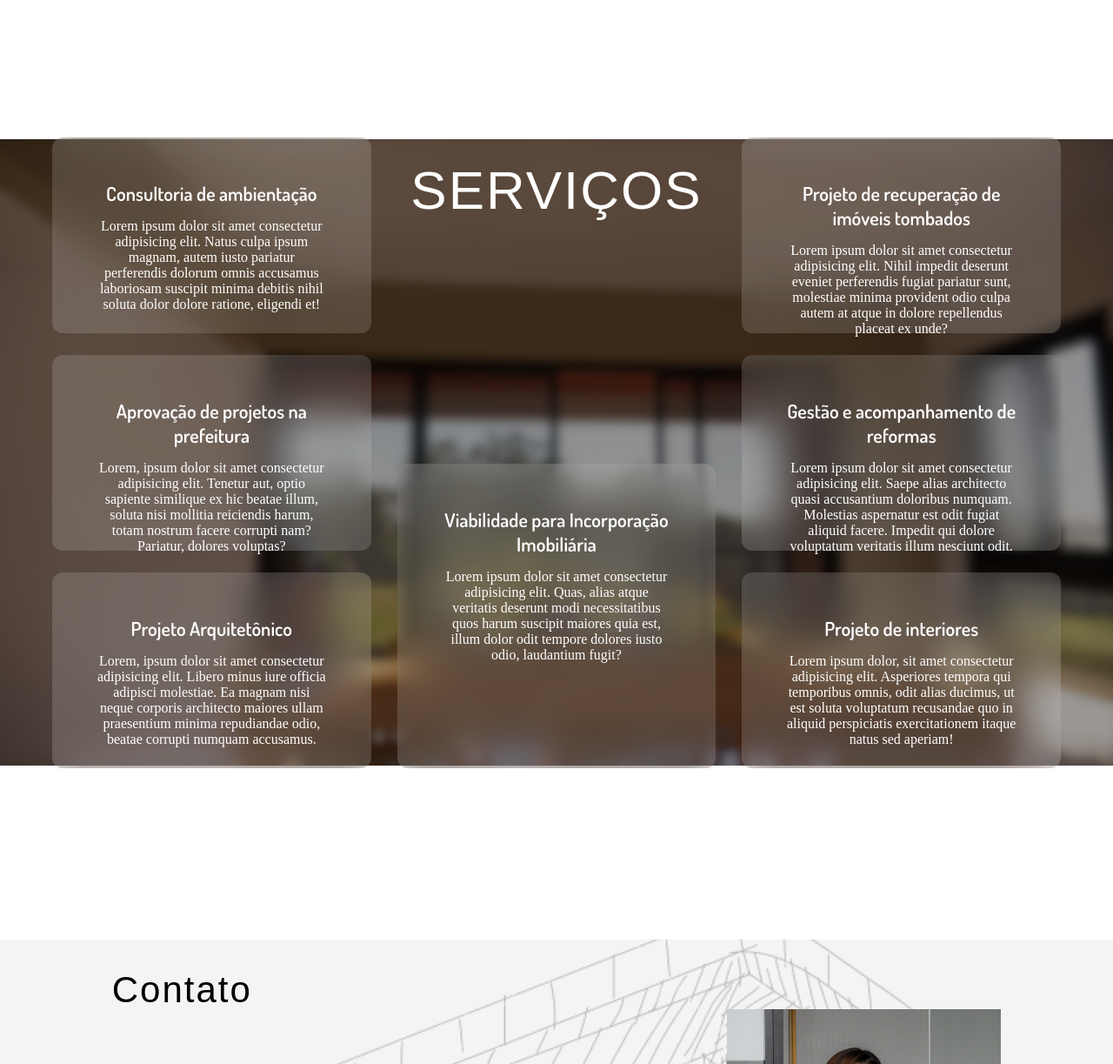
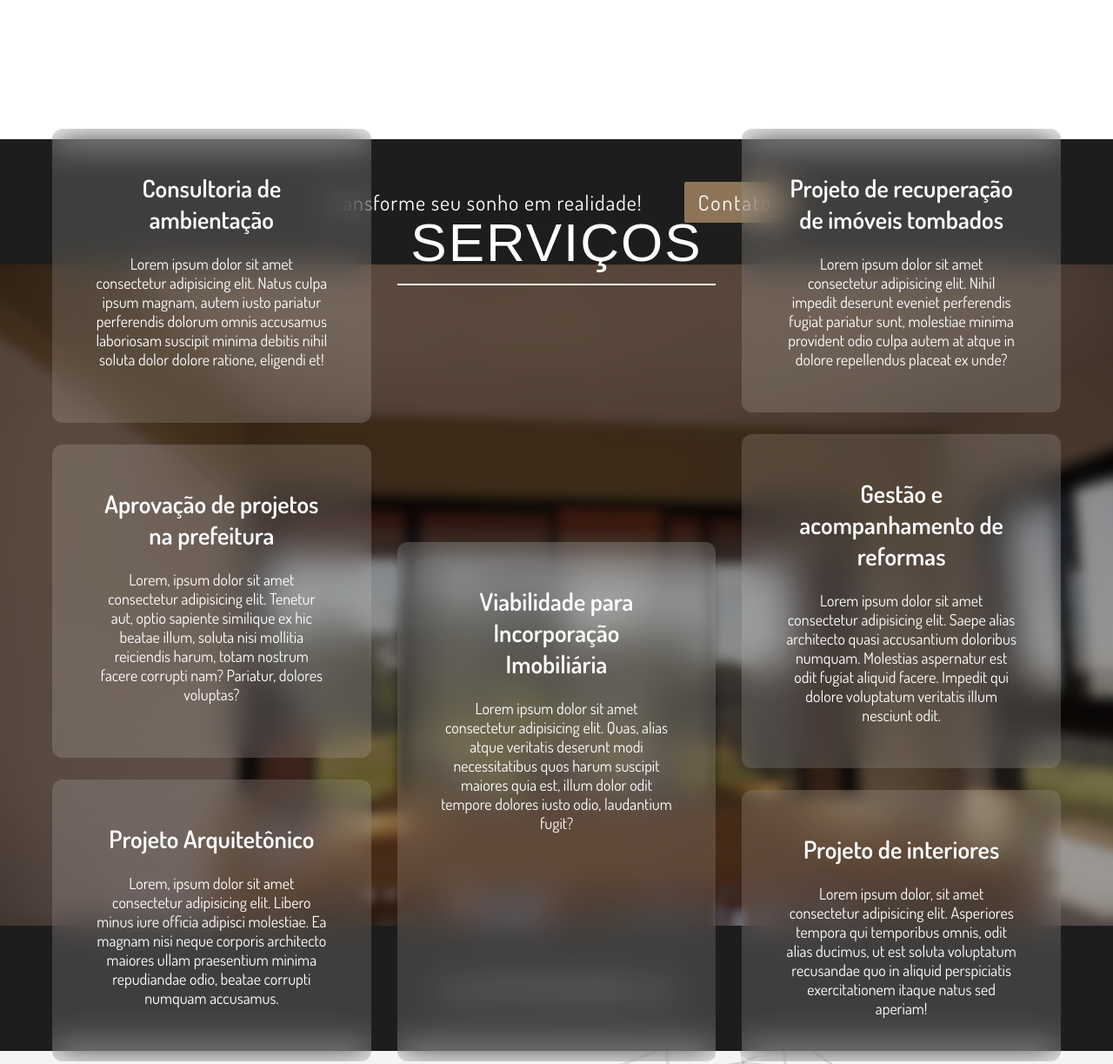
Before and after one commit to Marco-Ponce/ProjArqAlice, a plain HTML site: page index.html in a window 1280 px wide. Shown: the part 940-2163 px from the top of the page at 87% size. Drawn offline with Linux system fonts and the light colour scheme; a web font is replaced by a local one.

Commit message:
ajustes estruturais e ajustes no designe

```diff
--- a/assets/css/style.css
+++ b/assets/css/style.css
@@ -12,6 +12,10 @@
     --font-secondary: "Dosis", serif;
     --font-tertiary: "Big Shoulders", sans-serif;
 }
+
+
+
+
 
 
 
@@ -31,7 +35,7 @@
     align-items: center;
     padding-left: 40px;
     padding-right: 40px;
-    background-color: rgba(255, 255, 255, 0.822);
+    background-color: rgba(29, 29, 29, 0.979);
 }
 
 .logo-Nav {
@@ -42,11 +46,11 @@
 .ListaNav {
     display: flex;
     justify-content: space-between;
-
+    gap: 65px;
 }
 
 .ItensNav {
-    color: black;
+    color: white;
     text-decoration: none;
     font-size: 20px;
     transition-duration: 0.1s;
@@ -57,13 +61,11 @@ lI {
     list-style: none;
 }
 
-.ItensNavLI:not(:last-child) {
-    margin-right: 65px;
-}
+
 
 .ItensNav:hover {
     padding-bottom: 2px;
-    border-bottom: 1px black solid;
+    border-bottom: 1px white solid;
 }
 
 
@@ -133,6 +135,37 @@ img {
     margin-left: 5px;
 }
 
+/*Propa*/
+.propa{
+    display: flex;
+    align-items: center;
+    justify-content: center;
+    gap: 48px;
+    height: 18vh;
+    background-color: rgb(29, 29, 29);
+}
+
+.elementTextP span{
+    color: white;
+    font-size: 24px;
+    font-family: var(--font-secondary);
+    letter-spacing: 1px;
+}
+
+.elementContatcP{
+    background-color: rgb(141, 116, 87);
+    padding: 8px 16px;
+    border-radius: 2px;
+}
+
+.elementContatcP a{
+    text-decoration: none;
+    font-size: 24px;
+    color: white;
+    font-family: var(--font-secondary);
+    letter-spacing: 2px;
+}
+
 
 /* SERVIÇOS */
 .services {
@@ -140,13 +173,12 @@ img {
     flex-direction: column;
     justify-content: center;
     align-items: center;
-    height: 90vh;
+    height: 95vh;
     background-image: url(/assets/img/png/frentedesfoque.png);
     background-size: cover;
     background-position: center;
     background-repeat: no-repeat;
     padding: 50px 20px;
-    margin-bottom: 200px;
     position: relative;
 }
 
@@ -166,11 +198,13 @@ img {
     font-family: var(--font-tertiary);
     font-weight: 400;
     letter-spacing: 2px;
-    margin-top: 50px;
+    margin-top: 120px;
     color: white;
     z-index: 2;
     text-transform: uppercase;
     text-align: center;
+    padding-bottom: 12px;
+    border-bottom: 2px solid white;
 }
 
 .articleService {
@@ -180,6 +214,23 @@ img {
     width: 100%;
     padding: 40px;
     z-index: 2;
+}
+
+.leftArticle {
+    margin-top: 25px;
+    display: grid;
+   grid-template-rows: auto auto auto;
+}
+
+.midArticle {
+    display: grid;
+    grid-template-rows: 500px;
+}
+
+.rightArticle {
+    margin-top: 25px;
+    display: grid;
+    grid-template-rows: auto auto auto;
 }
 
 .articleService article {
@@ -203,43 +254,47 @@ img {
 }
 
 .articleService article span {
-    font-size: 22px;
+    font-size: 28px;
     font-weight: 600;
     font-family: var(--font-secondary);
     display: block;
-    margin-bottom: 15px;
+    margin-bottom: 22px;
     color: white;
 }
 
-
-.leftArticle {
-    margin-top: 25px;
-    display: grid;
-    grid-template-rows: 250px 250px 250px;
+.articleService article p{
+    font-family: var(--font-secondary);
+    font-size: 18px;
 }
 
-.midArticle {
-    display: grid;
-    grid-template-rows: 400px;
+
+/*AVALIÇÕES*/
+
+.assessment{
+    display: flex;
+    align-items: center;
+    justify-content: center;
+    gap: 48px;
+    height: 18vh;
+    background-color: rgb(29, 29, 29);
 }
 
-.rightArticle {
-    margin-top: 25px;
-    display: grid;
-    grid-template-rows: 250px 250px 250px;
+.assessment span{
+    color: white;
+    font-size: 24px;
+    font-family: var(--font-secondary);
+    letter-spacing: 1px;
 }
 
 
 
-
-/* FORMULÁRIO E SOBRE */
+/* FORMULÁRIO DE ENVIO DE EMAIL E SOBRE */
 .formAndAbout {
     display: flex;
     justify-content: space-around;
     align-items: center;
     background-image: url('/assets/img/png/desenho1.png');
     height: 90vh;
-    margin-bottom: 250px;
 }
 
 .formEmail {
@@ -280,7 +335,7 @@ img {
     font-weight: 400;
 }
 
-.inputLabel textarea {
+#labelMsg textarea {
     resize: none;
     width: 100%;
 
@@ -296,6 +351,7 @@ img {
     padding: 6px;
     font-family: var(--font-secondary);
     letter-spacing: 4px;
+    cursor: pointer;
 }
 
 
@@ -360,8 +416,8 @@ img {
 
 /*FOOTER*/
 footer {
-    height: 22vh;
-    background-color: rgb(17, 17, 17);
+    height: 32vh;
+    background-color: rgb(29, 29, 29);
     display: flex;
     justify-content: center;
     align-items: center;
--- a/index.html
+++ b/index.html
@@ -62,6 +62,19 @@
 
 
 
+        <!--PROPAGANDA-->
+
+        <div class="propa">
+            <div class="elementTextP">
+                <span>Transforme seu sonho em realidade!</span>
+            </div>
+            <div class="elementContatcP">
+                <a href="#">Contato</a>
+            </div>
+        </div>
+
+
+
         <!--Serviços-->
         <section id="services" class="services">
             <div class="articleService">
@@ -90,7 +103,9 @@
                 </div>
 
                 <div class="midArticle">
-                    <h2>Serviços</h2>
+                    <div>
+                        <h2>Serviços</h2>
+                    </div>
                     <article>
                         <span>Viabilidade para Incorporação Imobiliária</span>
                         <p>Lorem ipsum dolor sit amet consectetur adipisicing elit. Quas, alias atque veritatis deserunt
@@ -130,6 +145,12 @@
 
 
     </main>
+
+
+    <!--Avalições-->
+    <div class="assessment">
+        <span>seta  SEM AVALIAÇÕES  seta</span>
+    </div>
 
 
 
@@ -199,14 +220,9 @@
         <p>Rua seila oq, ipu, 75</p>
         <p class="copy">&copy; <span id="year"></span> Maria Alice Mota. Todos os direitos reservados.</p>
     </footer>
-    <!--teste-->
 
 
-
-
-
-
-
+    <!--JAVASCRIPT-->
     <script src="assets/js/app.js"></script>
 
 </body>
```
Also changed, not shown: 1 other file.
